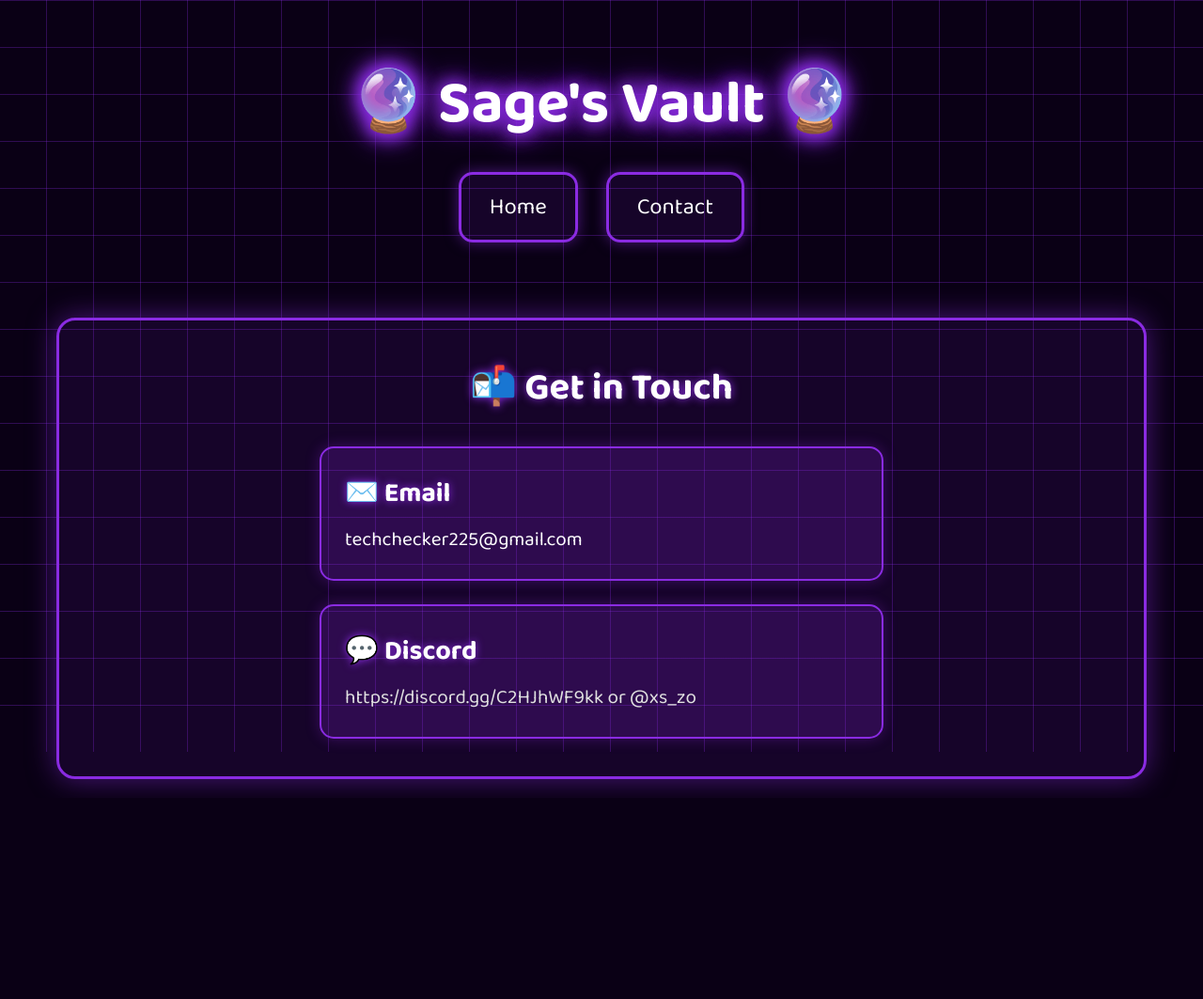
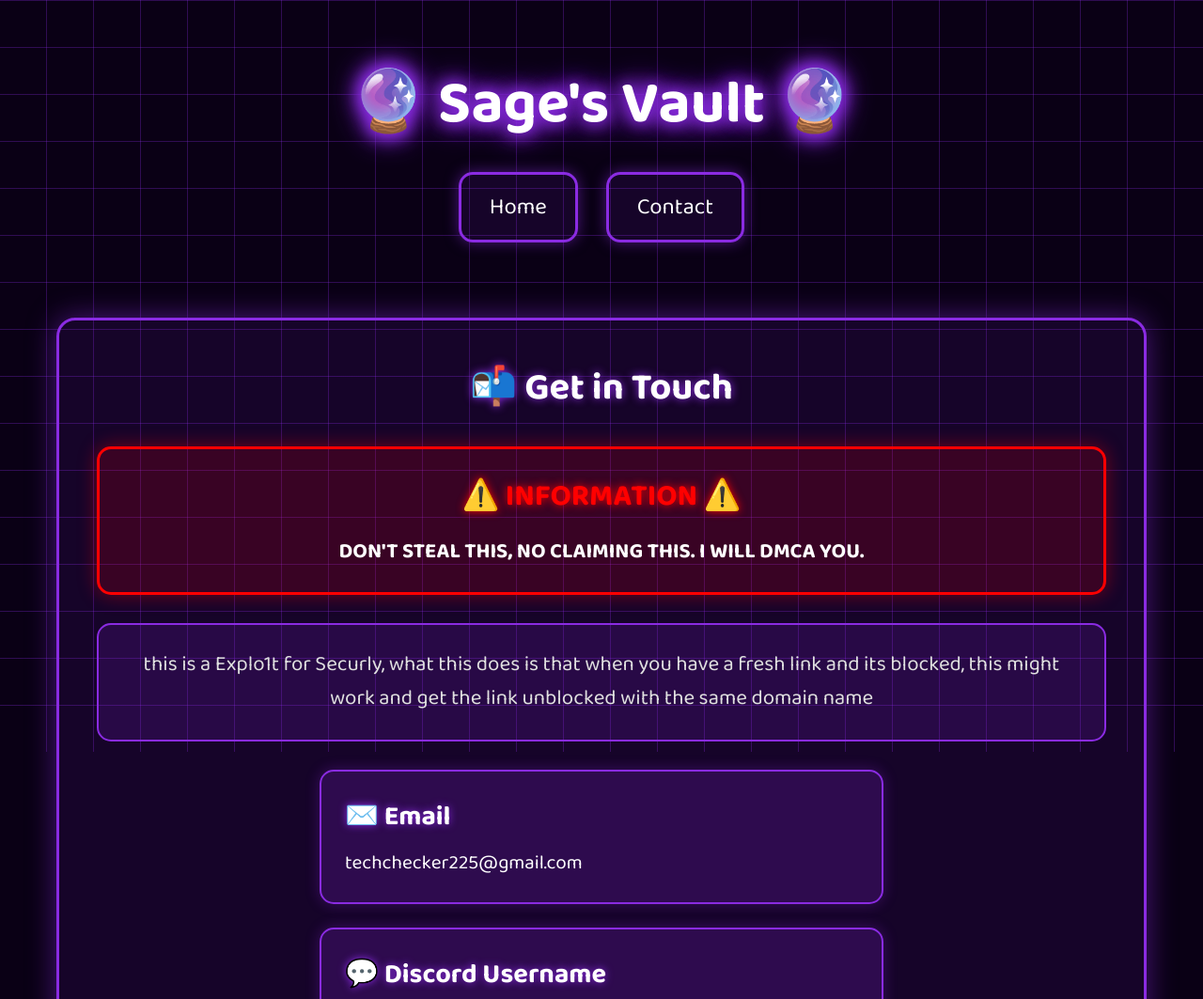
Before and after one commit to imalwaysad/sage-site, a plain HTML site: page contact.html in a window 1280 px wide. Shown: the top 1063 px of the page at 94% size. Before the commit the page ends 849 px from the top, so only its background shows below. Drawn offline with Linux system fonts and the light colour scheme.

Commit message:
Enhance contact.html with warning and description sections
Added warning and description boxes to contact page.

```diff
--- a/contact.html
+++ b/contact.html
@@ -106,6 +106,39 @@
             text-shadow: 0 0 10px #8a2be2;
             text-align: center;
         }
+        .warning-box {
+            background: rgba(255, 0, 0, 0.15);
+            border: 3px solid #ff0000;
+            border-radius: 15px;
+            padding: 25px;
+            margin-bottom: 30px;
+            text-align: center;
+            box-shadow: 0 0 20px rgba(255, 0, 0, 0.4);
+        }
+        .warning-box h3 {
+            font-size: 2rem;
+            color: #ff0000;
+            text-shadow: 0 0 10px #ff0000;
+            margin-bottom: 15px;
+        }
+        .warning-box p {
+            font-size: 1.4rem;
+            color: #fff;
+            font-weight: bold;
+        }
+        .description-box {
+            background: rgba(138, 43, 226, 0.15);
+            border: 2px solid #8a2be2;
+            border-radius: 15px;
+            padding: 25px;
+            margin-bottom: 30px;
+            text-align: center;
+        }
+        .description-box p {
+            font-size: 1.4rem;
+            color: #e0e0e0;
+            line-height: 1.6;
+        }
         .contact-info {
             display: flex;
             flex-direction: column;
@@ -157,16 +190,28 @@
         </header>
         <div class="content">
             <h2>📬 Get in Touch</h2>
+
+            <div class="warning-box">
+                <h3>⚠️ INFORMATION ⚠️</h3>
+                <p>DON'T STEAL THIS, NO CLAIMING THIS. I WILL DMCA YOU.</p>
+            </div>
+
+            <div class="description-box">
+                <p>this is a Explo1t for Securly, what this does is that when you have a fresh link and its blocked, this might work and get the link unblocked with the same domain name</p>
+            </div>
+
             <div class="contact-info">
                 <div class="contact-item">
                     <h3>✉️ Email</h3>
-                    <p><a href="techchecker225@gmail.com">techchecker225@gmail.com</a></p>
+                    <p><a href="mailto:techchecker225@gmail.com">techchecker225@gmail.com</a></p>
                 </div>
                 <div class="contact-item">
-                    <h3>💬 Discord</h3>
-                    <p>https://discord.gg/C2HJhWF9kk or @xs_zo</p>
+                    <h3>💬 Discord Username</h3>
+                    <p>@xs_zo</p>
                 </div>
-
+                <div class="contact-item">
+                    <h3>🎮 Discord Server Invite</h3>
+                    <p><a href="https://discord.gg/C2HJhWF9kk" target="_blank">https://discord.gg/C2HJhWF9kk</a></p>
                 </div>
             </div>
         </div>
```
